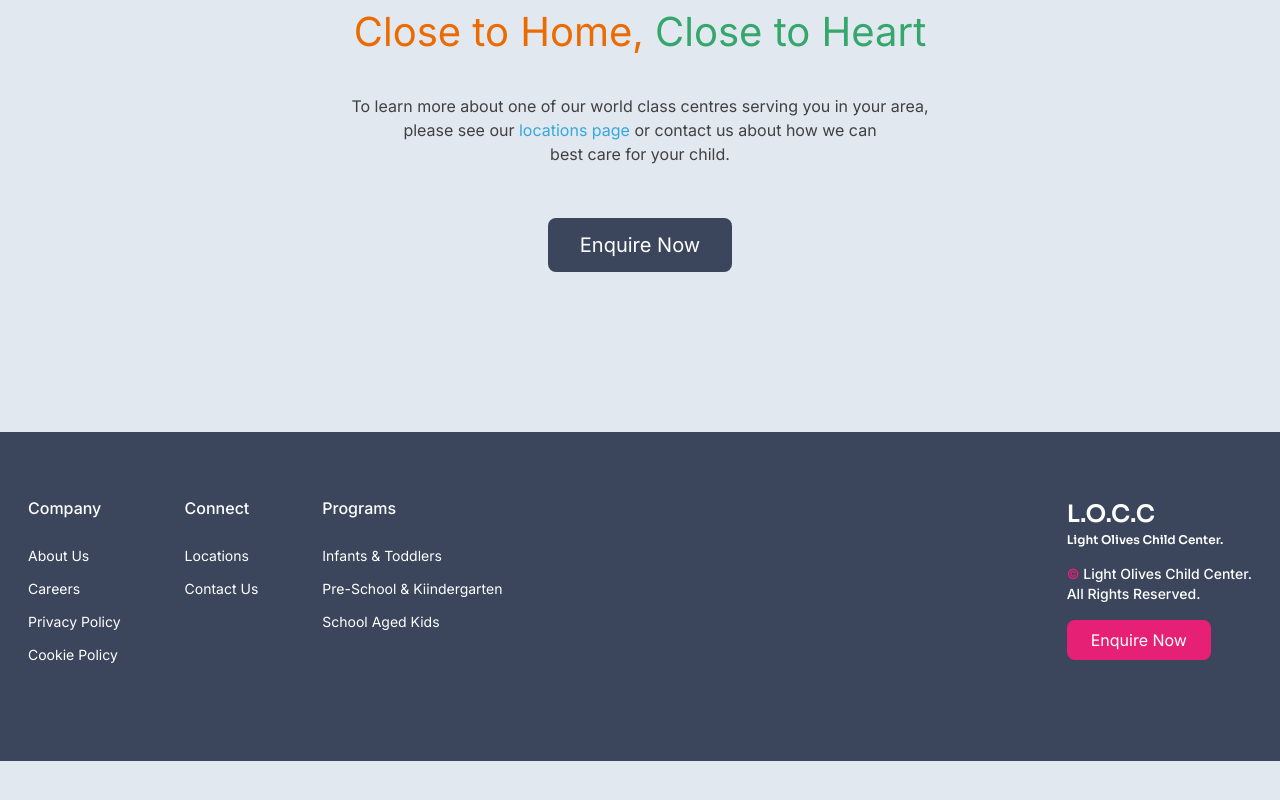
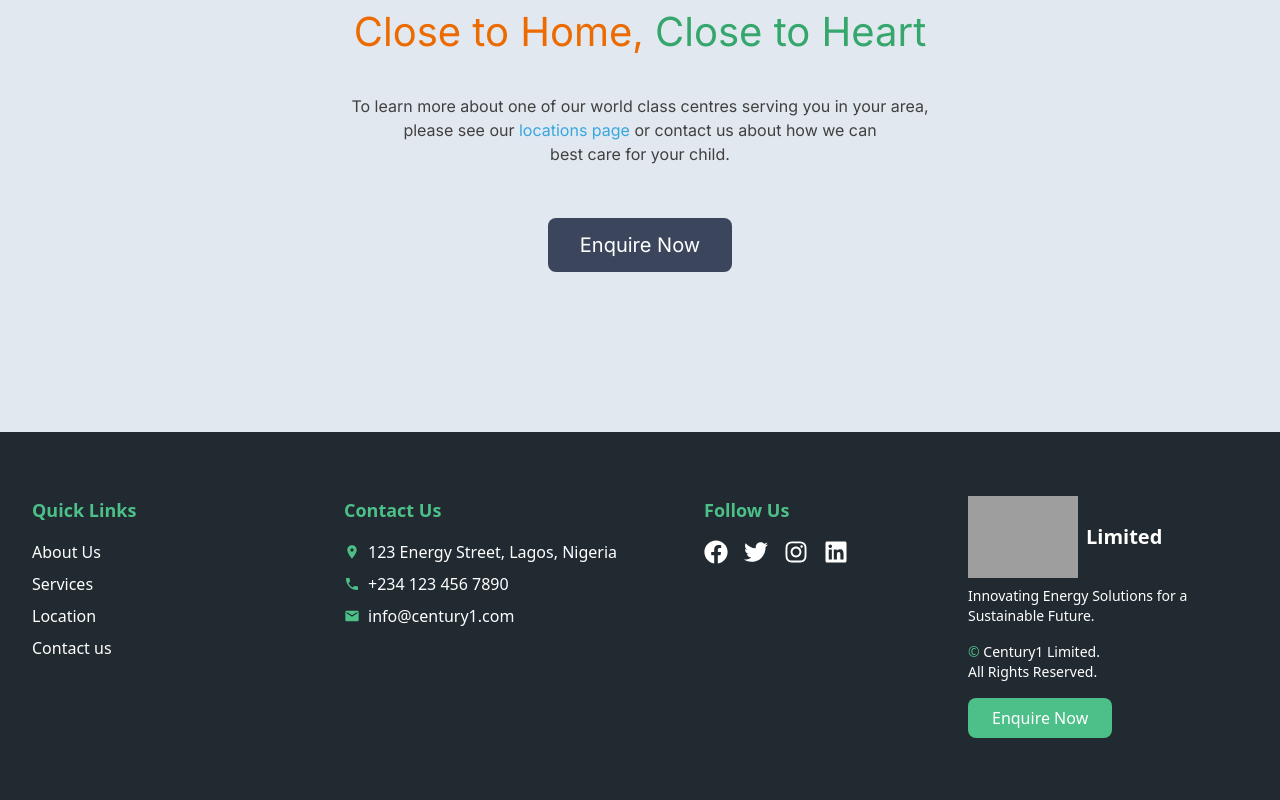
Before and after one commit to BADBOYBEN18/century1, a Next.js app: page /about in a window 1280 px wide. Shown: the part 3031-3831 px from the top of the page. Before the commit the page ends 3792 px from the top, so only its background shows below. Built offline with nearby package versions, Linux system fonts and the light colour scheme; grey boxes are pictures that could not be loaded; a web font is replaced by a local one.

Commit message:
added backgroung and changed footer

```diff
--- a/src/components/Footer.tsx
+++ b/src/components/Footer.tsx
@@ -1,49 +1,125 @@
-import React from 'react';
+/* eslint-disable @next/next/no-img-element */
+import Link from 'next/link';
+import { FaFacebook, FaTwitter, FaInstagram, FaLinkedin } from 'react-icons/fa';
+import { MdEmail, MdPhone, MdLocationOn } from 'react-icons/md';
 
-export const Footer = ({ year }: { year?: number }) => {
+interface FooterProps {
+  year: number;
+}
+
+export const Footer = ({ year }: FooterProps) => {
   return (
-    <div className="bg-[#3B465C]">
-      <footer className="max-w-7xl m-auto px-4 pt-16 pb-10 lg:pb-24 lg:px-7 font-main  text-white">
-        <div className="flex flex-col md:flex-row  justify-between space-y-[5rem] md:space-y-0">
-          <div className="flex flex-col md:flex-row space-y-[5rem] md:space-y-0 gap-x-16">
-            <div className="space-y-3 footer-p">
-              <h1>Company</h1>
+    <div className="bg-[#172026]/95 text-white">
+      <footer className="max-w-7xl mx-auto px-4 py-12 lg:py-16 lg:px-8">
+        {/* Footer Content */}
+        <div className="grid grid-cols-1 md:grid-cols-2 lg:grid-cols-4 gap-8">
+          {/* Quick Links */}
+          <div className="space-y-4">
+            <h3 className="text-lg font-semibold text-[#4dbf88]">
+              Quick Links
+            </h3>
+            <ul className="space-y-2">
+              <li>
+                <a href="#" className="hover:text-[#4dbf88] transition-all">
+                  About Us
+                </a>
+              </li>
+              <li>
+                <a href="#" className="hover:text-[#4dbf88] transition-all">
+                  Services
+                </a>
+              </li>
+              <li>
+                <a href="#" className="hover:text-[#4dbf88] transition-all">
+                  Location
+                </a>
+              </li>
+              <li>
+                <a href="#" className="hover:text-[#4dbf88] transition-all">
+                  Contact us
+                </a>
+              </li>
+            </ul>
+          </div>
 
-              <p>About Us</p>
-              <p>Careers</p>
-              <p>Privacy Policy</p>
-              <p>Cookie Policy</p>
-            </div>
+          {/* Contact Info */}
+          <div className="space-y-4">
+            <h3 className="text-lg font-semibold text-[#4dbf88]">Contact Us</h3>
+            <ul className="space-y-2">
+              <li className="flex items-center gap-2">
+                <MdLocationOn className="text-[#4dbf88]" />
+                <span>123 Energy Street, Lagos, Nigeria</span>
+              </li>
+              <li className="flex items-center gap-2">
+                <MdPhone className="text-[#4dbf88]" />
+                <span>+234 123 456 7890</span>
+              </li>
+              <li className="flex items-center gap-2">
+                <MdEmail className="text-[#4dbf88]" />
+                <span>info@century1.com</span>
+              </li>
+            </ul>
+          </div>
 
-            <div className="flex flex-row-reverse md:flex-row  justify-end gap-x-10 md:gap-x-16">
-              <div className="space-y-3 footer-p">
-                <h1>Connect</h1>
-                <p>Locations</p>
-                <p>Contact Us</p>
-              </div>
-              <div className="space-y-3 footer-p">
-                <h1>Programs</h1>
-                <p>Infants & Toddlers</p>
-                <p>Pre-School & Kiindergarten</p>
-                <p>School Aged Kids</p>
-              </div>
+          {/* Social Media */}
+          <div className="space-y-4 lg:ml-[3rem]">
+            <h3 className="text-lg font-semibold text-[#4dbf88]">Follow Us</h3>
+            <div className="flex space-x-4">
+              <a
+                href="#"
+                className="text-white hover:text-[#4dbf88] transition-all"
+              >
+                <FaFacebook className="w-6 h-6" />
+              </a>
+              <a
+                href="#"
+                className="text-white hover:text-[#4dbf88] transition-all"
+              >
+                <FaTwitter className="w-6 h-6" />
+              </a>
+              <a
+                href="#"
+                className="text-white hover:text-[#4dbf88] transition-all"
+              >
+                <FaInstagram className="w-6 h-6" />
+              </a>
+              <a
+                href="#"
+                className="text-white hover:text-[#4dbf88] transition-all"
+              >
+                <FaLinkedin className="w-6 h-6" />
+              </a>
             </div>
           </div>
 
-          <div>
-            <div className=" mb-4 ">
-              <h1 className="font-sora text-[24px] font-semibold  ">L.O.C.C</h1>
-              <p className="font-sora text-xs font-semibold">
-                Light Olives Child Center.
+          {/* Copyright and Call-to-Action Section */}
+          <div className="space-y-4">
+            <div className="mb-4">
+              <Link href="/">
+                <div className="prevent-select text-xl font-semibold mb-2 flex items-center gap-2">
+                  <img
+                    src="https://ik.imagekit.io/h6pmd5ivo/century%201/CENTURY1LOGO.svg?updatedAt=1742072488748"
+                    width={110}
+                    height={110}
+                    // className="w-20 h-20"
+                    alt=""
+                  />
+
+                  <h1>Limited</h1>
+                </div>
+              </Link>
+              <p className="text-sm font-medium">
+                Innovating Energy Solutions for a Sustainable Future.
               </p>
             </div>
 
-            <p className="text-[12px] md:text-sm font-medium mb-4">
-              <span className="text-[#E62074]">©</span> {year} Light Olives
-              Child Center. <br /> All Rights Reserved.
+            <p className="text-sm font-medium mb-4">
+              <span className="text-[#4dbf88]">©</span> {year} Century1
+              Limited.
+              <br /> All Rights Reserved.
             </p>
 
-            <button className="bg-[#E62074] text-white text-[10px] md:text-[16px]  py-[8px] px-[24px] rounded-lg ">
+            <button className="bg-[#4dbf88] text-white text-sm md:text-base py-2 px-6 rounded-lg hover:bg-[#3aa371] transition-all duration-300">
               Enquire Now
             </button>
           </div>
--- a/src/pages/index.tsx
+++ b/src/pages/index.tsx
@@ -33,11 +33,34 @@ export default function Home() {
 
       {/* Hero Section */}
       <section className="pb-5 md:pb-9 lg:pb-16 xl:max-w-7xl mx-auto">
-        <div className="px-2 md:px-4 mt-3 lg:mt-0">
-          {/* Video placeholder (commented out for now) */}
-          {/* <video autoPlay loop muted controls className="w-screen h-auto rounded-lg shadow-lg object-cover object-center">
-            <source src="https://ik.imagekit.io/h6pmd5ivo/century%201/century1webformat.webm/ik-video.mp4?updatedAt=1742392286395" type="video/webm" />
-          </video> */}
+        <div className="relative h-screen flex items-center justify-center">
+          {/* Background Image */}
+          <div
+            className="absolute inset-0 bg-cover bg-center"
+            style={{
+              backgroundImage: `url('https://ik.imagekit.io/h6pmd5ivo/century%201/india-to-double-down-on-oil-gas-exploration-hardeep-singh-puri.webp?updatedAt=1742682197100')`,
+            }}
+          >
+            {/* Overlay for better text visibility */}
+            <div className="absolute inset-0 bg-black/60"></div>
+          </div>
+          {/* Centered Content */}
+          <div className="relative z-10 text-center text-white px-4 space-y-7 lg:space-y-8">
+            <h1 className="text-4xl md:text-6xl font-bold mb-6">
+              Welcome to{' '}
+              <span className="text-[#4dbf88]">
+                Century<span className="text-[#e53344]">1</span>
+              </span>{' '}
+              Limited
+            </h1>
+            <p className="text-lg md:text-xl mb-8 max-w-2xl mx-auto">
+              Your trusted partner in innovative and sustainable energy
+              solutions.
+            </p>
+            <button className="bg-[#4dbf88] text-white px-8 py-3 rounded-md font-medium hover:bg-[#3aa371] lg:hover:-translate-y-3 transition-all duration-300">
+              Learn More
+            </button>
+          </div>
         </div>
       </section>
 
@@ -194,7 +217,7 @@ export default function Home() {
       </section>
 
       {/* Logo Ticker Section */}
-      <section className="pb-14 lg:pb-[160px]">
+      <section className="pb-20 lg:pb-[160px]">
         <LogoTicker />
       </section>
 
--- a/src/styles/globals.css
+++ b/src/styles/globals.css
@@ -27,25 +27,26 @@ body {
 .footer-p p {
   font-size: 14px;
 }
+
 @media (min-width: 1024px) {
   .animation {
     animation: appear linear;
     animation-timeline: view();
     animation-range: entry 0% cover 40%;
   }
-}
 
-.animation4 {
-  animation: appear linear;
-  animation-timeline: view();
-  animation-range: entry 0% cover 40%;
-}
+  .animation2 {
+    animation: appear2 linear;
+    animation-timeline: view();
+    animation-range: entry 0% cover 40%;
+    will-change: opacity, transform;
+  }
 
-.animation2 {
-  animation: appear2 linear;
-  animation-timeline: view();
-  animation-range: entry 0% cover 40%;
-  will-change: opacity, transform;
+  .animation4 {
+    animation: appear linear;
+    animation-timeline: view();
+    animation-range: entry 0% cover 40%;
+  }
 }
 
 @keyframes appear {
```
